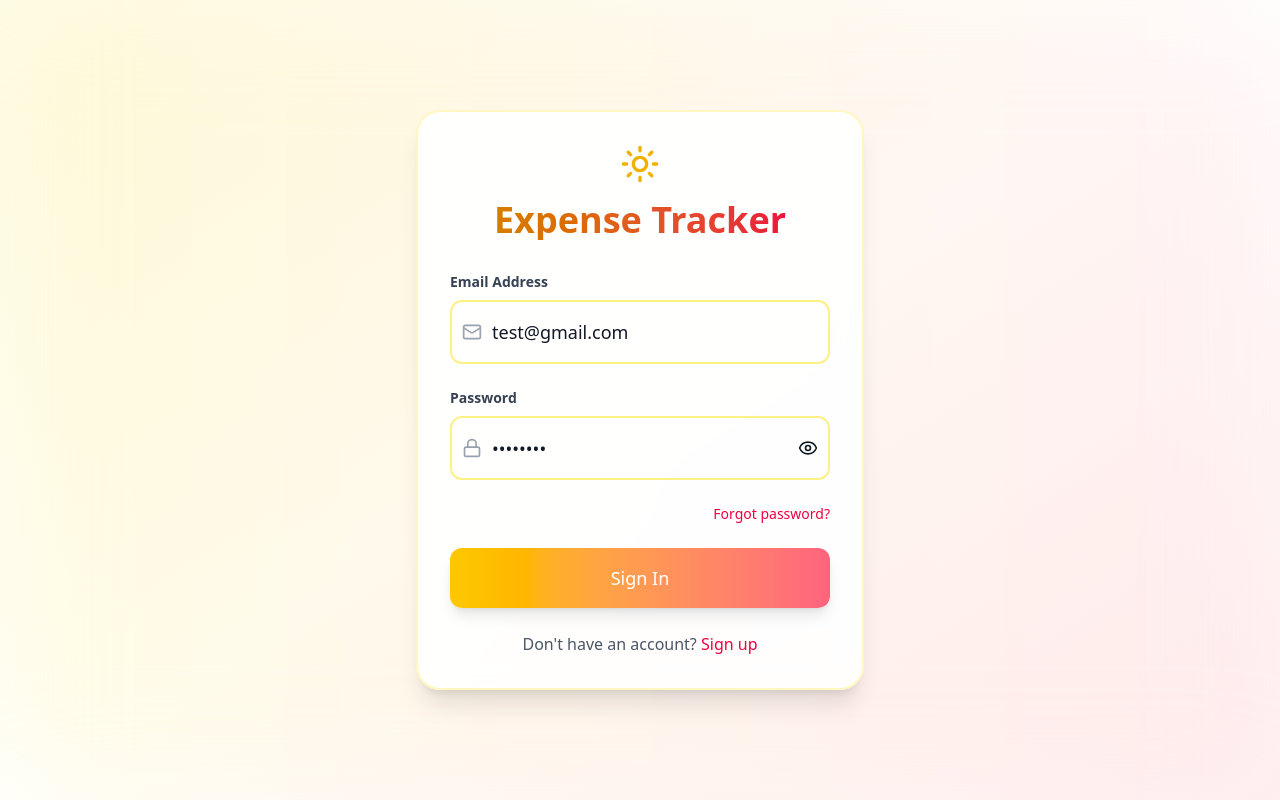
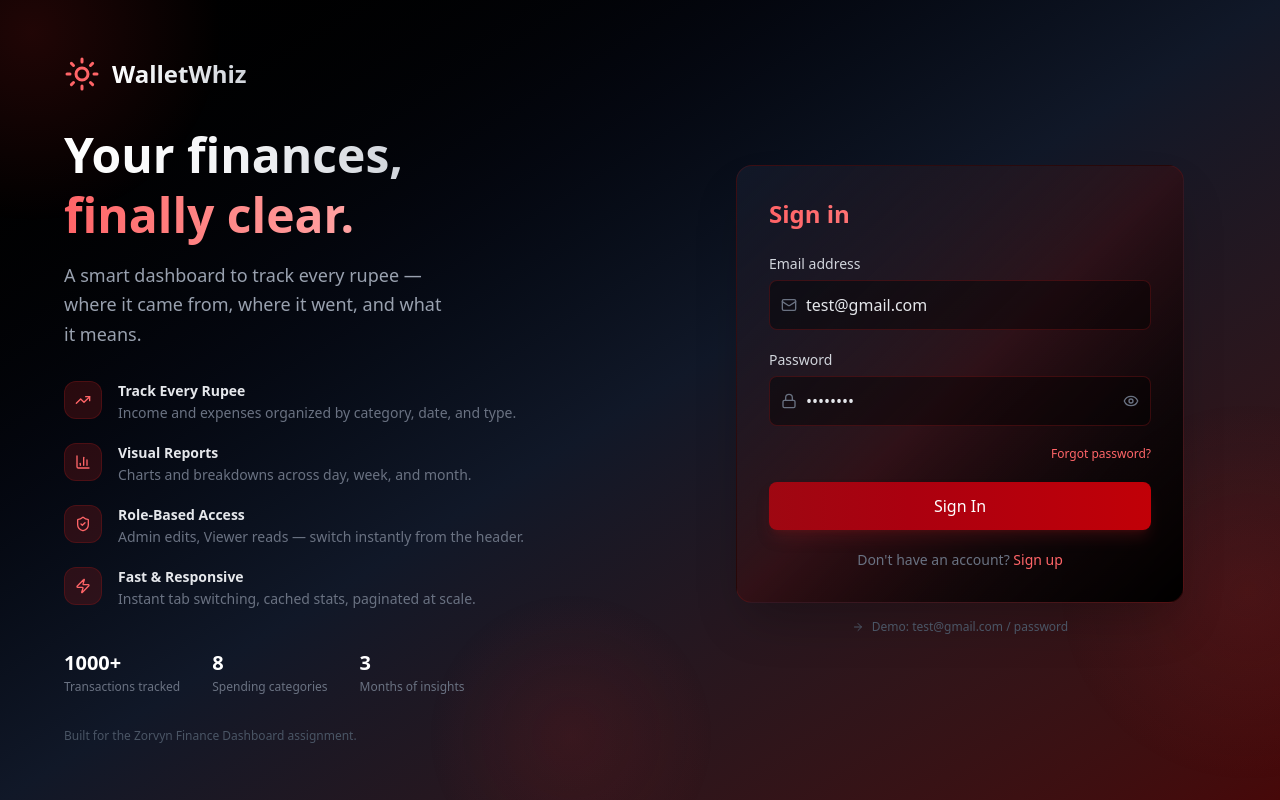
Before and after one commit to RamcharanRajpurohit/walletwhiz, a Next.js app: page /login in a window 1280 px wide. Built offline with nearby package versions, Linux system fonts and the light colour scheme.

Commit message:
fix dark mode

```diff
--- a/src/app/(app)/layout.tsx
+++ b/src/app/(app)/layout.tsx
@@ -9,7 +9,7 @@ import ReportsContent from '@/components/reports/ReportsContent'
 import InsightsContent from '@/components/insights/InsightsContent'
 import { useClientPath } from '@/hooks/useClientPath'
 
-export default function AppLayout({ children }: { children: React.ReactNode }) {
+export default function AppLayout({ children: _ }: { children: React.ReactNode }) {
   const pathname = useClientPath()
 
   return (
@@ -19,7 +19,7 @@ export default function AppLayout({ children }: { children: React.ReactNode }) {
         <div className="flex">
           <Sidebar />
           <main className="flex-1 p-4 md:p-8 md:ml-64">
-            <div className={pathname === '/dashboard' ? '' : 'hidden'}><DashboardContent /></div>
+            <div className={!pathname || pathname === '/dashboard' ? '' : 'hidden'}><DashboardContent /></div>
             <div className={pathname === '/expenses' ? '' : 'hidden'}><ExpensesContent /></div>
             <div className={pathname === '/reports' ? '' : 'hidden'}><ReportsContent /></div>
             <div className={pathname === '/insights' ? '' : 'hidden'}><InsightsContent /></div>
--- a/src/app/(auth)/layout.tsx
+++ b/src/app/(auth)/layout.tsx
@@ -1,29 +1,113 @@
-import { Sun } from 'lucide-react'
+import { Sun, TrendingUp, ShieldCheck, BarChart3, Zap, ArrowRight } from 'lucide-react'
 
-export default function AuthLayout({
-  children,
-}: {
-  children: React.ReactNode
-}) {
+const features = [
+  { icon: TrendingUp,  title: 'Track Every Rupee',   desc: 'Income and expenses organized by category, date, and type.' },
+  { icon: BarChart3,   title: 'Visual Reports',       desc: 'Charts and breakdowns across day, week, and month.' },
+  { icon: ShieldCheck, title: 'Role-Based Access',    desc: 'Admin edits, Viewer reads — switch instantly from the header.' },
+  { icon: Zap,         title: 'Fast & Responsive',    desc: 'Instant tab switching, cached stats, paginated at scale.' },
+]
+
+export default function AuthLayout({ children }: { children: React.ReactNode }) {
   return (
-    <div className="min-h-screen bg-gradient-to-br from-yellow-50 via-white to-rose-50">
-      <div className="min-h-screen flex items-center justify-center py-12 px-4 sm:px-6 lg:px-8">
-        <div className="max-w-md w-full">
-          <div className="absolute inset-0 bg-gradient-to-r from-yellow-200/20 to-rose-200/20 rounded-3xl blur-3xl"></div>
+    <div className="min-h-screen bg-gradient-to-br from-black via-gray-900 to-red-950 flex">
 
-          <div className="relative bg-white/90 backdrop-blur-md border-2 border-yellow-200/50 rounded-3xl shadow-xl p-8">
-            <div className="text-center mb-8">
-              <div className="flex items-center justify-center mb-4">
-                <Sun className="h-10 w-10 text-yellow-500" />
+      {/* Decorative radial glows */}
+      <div className="pointer-events-none fixed inset-0 overflow-hidden">
+        <div className="absolute -top-40 -left-40 w-96 h-96 rounded-full"
+          style={{ background: 'radial-gradient(circle, rgba(220,38,38,0.15) 0%, transparent 70%)' }} />
+        <div className="absolute top-1/2 -right-40 w-96 h-96 rounded-full"
+          style={{ background: 'radial-gradient(circle, rgba(220,38,38,0.1) 0%, transparent 70%)' }} />
+        <div className="absolute -bottom-20 left-1/3 w-72 h-72 rounded-full"
+          style={{ background: 'radial-gradient(circle, rgba(185,28,28,0.12) 0%, transparent 70%)' }} />
+      </div>
+
+      {/* ── Left panel ─────────────────────────────────────────── */}
+      <div className="hidden lg:flex lg:w-1/2 flex-col justify-between px-16 py-14 relative z-10">
+        {/* Logo */}
+        <div className="flex items-center space-x-3">
+          <Sun className="h-9 w-9 text-red-400" />
+          <span className="text-2xl font-bold bg-gradient-to-r from-white to-gray-300 bg-clip-text text-transparent">
+            WalletWhiz
+          </span>
+        </div>
+
+        {/* Hero text */}
+        <div className="space-y-8">
+          <div className="space-y-4">
+            <h1 className="text-5xl font-bold leading-tight">
+              <span className="bg-gradient-to-r from-white via-gray-100 to-gray-300 bg-clip-text text-transparent">
+                Your finances,
+              </span>
+              <br />
+              <span className="bg-gradient-to-r from-red-400 to-red-300 bg-clip-text text-transparent">
+                finally clear.
+              </span>
+            </h1>
+            <p className="text-gray-400 text-lg max-w-sm leading-relaxed">
+              A smart dashboard to track every rupee — where it came from, where it went, and what it means.
+            </p>
+          </div>
+
+          {/* Feature list */}
+          <div className="space-y-5">
+            {features.map(({ icon: Icon, title, desc }) => (
+              <div key={title} className="flex items-start space-x-4 group">
+                <div className="p-2.5 bg-red-900/30 border border-red-900/40 rounded-xl shrink-0 group-hover:bg-red-900/50 transition-colors">
+                  <Icon className="h-4 w-4 text-red-400" />
+                </div>
+                <div>
+                  <p className="text-sm font-semibold text-gray-200">{title}</p>
+                  <p className="text-sm text-gray-500 mt-0.5">{desc}</p>
+                </div>
               </div>
-              <h1 className="text-4xl font-bold bg-gradient-to-r from-yellow-600 to-rose-600 bg-clip-text text-transparent mb-2">
-                Expense Tracker
-              </h1>
-            </div>
+            ))}
+          </div>
+
+          {/* Stats row */}
+          <div className="flex items-center space-x-8 pt-2">
+            {[
+              { value: '1000+', label: 'Transactions tracked' },
+              { value: '8',     label: 'Spending categories' },
+              { value: '3',     label: 'Months of insights' },
+            ].map(s => (
+              <div key={s.label}>
+                <p className="text-xl font-bold text-white">{s.value}</p>
+                <p className="text-xs text-gray-500 mt-0.5">{s.label}</p>
+              </div>
+            ))}
+          </div>
+        </div>
+
+        {/* Bottom note */}
+        <p className="text-xs text-gray-600">
+          Built for the Zorvyn Finance Dashboard assignment.
+        </p>
+      </div>
+
+      {/* ── Right panel — auth card ─────────────────────────────── */}
+      <div className="w-full lg:w-1/2 flex items-center justify-center px-6 py-14 relative z-10">
+        <div className="w-full max-w-md">
+
+          {/* Mobile logo */}
+          <div className="flex items-center justify-center space-x-3 mb-8 lg:hidden">
+            <Sun className="h-8 w-8 text-red-400" />
+            <span className="text-2xl font-bold bg-gradient-to-r from-white to-gray-300 bg-clip-text text-transparent">
+              WalletWhiz
+            </span>
+          </div>
+
+          <div className="bg-gradient-to-br from-gray-900 via-red-950/40 to-black border border-red-900/30 rounded-2xl shadow-2xl p-8">
             {children}
+          </div>
+
+          {/* Demo credentials hint */}
+          <div className="mt-4 flex items-center justify-center space-x-2 text-xs text-gray-600">
+            <ArrowRight className="h-3 w-3" />
+            <span>Demo: test@gmail.com / password</span>
           </div>
         </div>
       </div>
+
     </div>
   )
 }
--- a/src/app/layout.tsx
+++ b/src/app/layout.tsx
@@ -21,8 +21,21 @@ export default function RootLayout({
   children: React.ReactNode
 }) {
   return (
-    <html lang="en">
-      <body>
+    <html lang="en" suppressHydrationWarning>
+      <head>
+        {/* Runs before React hydrates — prevents theme flash */}
+        <script dangerouslySetInnerHTML={{ __html: `
+          (function() {
+            try {
+              var t = localStorage.getItem('walletwhiz_theme');
+              if (t === 'dark' || (!t && window.matchMedia('(prefers-color-scheme: dark)').matches)) {
+                document.documentElement.classList.add('dark');
+              }
+            } catch(e) {}
+          })();
+        `}} />
+      </head>
+      <body suppressHydrationWarning>
         <ThemeProvider>
           <RoleProvider>
             {children}
--- a/src/components/auth/LoginForm.tsx
+++ b/src/components/auth/LoginForm.tsx
@@ -1,14 +1,12 @@
 'use client'
 
 import { useState } from 'react'
-import { useRouter } from 'next/navigation'
 import Link from 'next/link'
 import { Mail, Lock, Eye, EyeOff, AlertCircle } from 'lucide-react'
 import { createClient } from '@/lib/supabase/client'
 import { toast } from 'sonner'
 
 export default function LoginForm() {
-  const router = useRouter()
   const [email, setEmail] = useState('test@gmail.com')
   const [password, setPassword] = useState('password')
   const [showPassword, setShowPassword] = useState(false)
@@ -51,7 +49,7 @@ export default function LoginForm() {
       if (error) throw error
 
       toast.success('Welcome back!')
-      router.push('/dashboard')
+      window.location.href = '/dashboard'
     } catch (error) {
   const errorMessage = error instanceof Error ? error.message : 'Failed to sign in'
   toast.error(errorMessage)
@@ -61,80 +59,56 @@ export default function LoginForm() {
   }
 
   return (
-    <form onSubmit={handleSubmit} className="space-y-6">
-
+    <>
+      <h2 className="text-2xl font-bold mb-6 bg-gradient-to-r from-red-400 to-red-300 bg-clip-text text-transparent">
+        Sign in
+      </h2>
+      <form onSubmit={handleSubmit} className="space-y-5">
         <div>
-        <label htmlFor="email" className="block text-sm font-semibold text-gray-700 mb-2">
-          Email Address
+          <label htmlFor="email" className="block text-sm font-medium text-gray-300 mb-1.5">
+            Email address
           </label>
           <div className="relative">
             <div className="absolute inset-y-0 left-0 pl-3 flex items-center pointer-events-none">
-            <Mail className="h-5 w-5 text-gray-400" />
+              <Mail className="h-4 w-4 text-gray-500" />
             </div>
             <input
               id="email"
               type="email"
               value={email}
-            onChange={(e) => {
-              setEmail(e.target.value)
-              if (errors.email) setErrors({ ...errors, email: undefined })
-            }}
-            className={`block w-full pl-10 pr-3 py-4 border-2 ${
-              errors.email ? 'border-rose-300' : 'border-yellow-200'
-            } rounded-xl focus:outline-none focus:ring-2 focus:ring-rose-200 text-lg`}
-            placeholder="Enter your email"
+              onChange={(e) => { setEmail(e.target.value); if (errors.email) setErrors({ ...errors, email: undefined }) }}
+              className={`block w-full pl-9 pr-3 py-3 bg-black/40 border ${errors.email ? 'border-red-700' : 'border-red-900/40'} rounded-lg text-gray-200 placeholder-gray-600 focus:outline-none focus:ring-2 focus:ring-red-800 focus:border-transparent transition-all`}
+              placeholder="you@example.com"
             />
           </div>
-        {errors.email && (
-          <p className="mt-2 text-sm text-rose-600 flex items-center">
-            <AlertCircle className="w-4 h-4 mr-1" />
-            {errors.email}
-          </p>
-        )}
+          {errors.email && <p className="mt-1.5 text-xs text-red-400 flex items-center"><AlertCircle className="w-3 h-3 mr-1" />{errors.email}</p>}
         </div>
 
         <div>
-        <label htmlFor="password" className="block text-sm font-semibold text-gray-700 mb-2">
+          <label htmlFor="password" className="block text-sm font-medium text-gray-300 mb-1.5">
             Password
           </label>
           <div className="relative">
             <div className="absolute inset-y-0 left-0 pl-3 flex items-center pointer-events-none">
-            <Lock className="h-5 w-5 text-gray-400" />
+              <Lock className="h-4 w-4 text-gray-500" />
             </div>
             <input
               id="password"
               type={showPassword ? 'text' : 'password'}
               value={password}
-            onChange={(e) => {
-              setPassword(e.target.value)
-              if (errors.password) setErrors({ ...errors, password: undefined })
-            }}
-            className={`block w-full pl-10 pr-12 py-4 border-2 ${
-              errors.password ? 'border-rose-300' : 'border-yellow-200'
-            } rounded-xl focus:outline-none focus:ring-2 focus:ring-rose-200 text-lg`}
-            placeholder="Enter your password"
+              onChange={(e) => { setPassword(e.target.value); if (errors.password) setErrors({ ...errors, password: undefined }) }}
+              className={`block w-full pl-9 pr-10 py-3 bg-black/40 border ${errors.password ? 'border-red-700' : 'border-red-900/40'} rounded-lg text-gray-200 placeholder-gray-600 focus:outline-none focus:ring-2 focus:ring-red-800 focus:border-transparent transition-all`}
+              placeholder="••••••••"
             />
-          <button
-            type="button"
-            onClick={() => setShowPassword(!showPassword)}
-            className="absolute inset-y-0 right-0 pr-3 flex items-center"
-          >
-            {showPassword ? <EyeOff className="h-5 w-5" /> : <Eye className="h-5 w-5" />}
+            <button type="button" onClick={() => setShowPassword(!showPassword)} className="absolute inset-y-0 right-0 pr-3 flex items-center text-gray-500 hover:text-gray-300">
+              {showPassword ? <EyeOff className="h-4 w-4" /> : <Eye className="h-4 w-4" />}
             </button>
           </div>
-        {errors.password && (
-          <p className="mt-2 text-sm text-rose-600 flex items-center">
-            <AlertCircle className="w-4 h-4 mr-1" />
-            {errors.password}
-          </p>
-        )}
+          {errors.password && <p className="mt-1.5 text-xs text-red-400 flex items-center"><AlertCircle className="w-3 h-3 mr-1" />{errors.password}</p>}
         </div>
 
-      <div className="flex items-center justify-end">
-        <Link
-          href="/forgot-password"
-          className="text-sm font-medium text-rose-600 hover:text-rose-500"
-        >
+        <div className="flex justify-end">
+          <Link href="/forgot-password" className="text-xs text-red-400 hover:text-red-300 transition-colors">
             Forgot password?
           </Link>
         </div>
@@ -142,21 +116,18 @@ export default function LoginForm() {
         <button
           type="submit"
           disabled={loading}
-        className="w-full flex items-center justify-center px-6 py-4 bg-gradient-to-r from-yellow-400 to-rose-400 hover:from-yellow-500 hover:to-rose-500 text-white text-lg font-medium rounded-xl transition-all duration-200 hover:scale-105 shadow-lg disabled:opacity-50 disabled:cursor-not-allowed"
+          className="w-full py-3 bg-gradient-to-r from-red-800 to-red-700 hover:from-red-700 hover:to-red-600 text-white font-medium rounded-lg transition-all duration-300 shadow-lg shadow-red-900/30 disabled:opacity-50 disabled:cursor-not-allowed"
         >
           {loading ? 'Signing in...' : 'Sign In'}
         </button>
 
-      <div className="text-center">
-        <p className="text-gray-600">
+        <p className="text-center text-sm text-gray-500">
           Don&apos;t have an account?{' '}
-          <Link href="/signup" className="font-medium text-rose-600 hover:text-rose-500">
+          <Link href="/signup" className="text-red-400 hover:text-red-300 font-medium transition-colors">
             Sign up
           </Link>
-
         </p>
-
-      </div>
       </form>
+    </>
   )
 }
--- a/src/components/layout/Header.tsx
+++ b/src/components/layout/Header.tsx
@@ -1,6 +1,5 @@
 'use client'
 import { useState } from 'react'
-import { useRouter } from 'next/navigation'
 import { LogOut, Menu, X, Sun, ShieldCheck, Eye, Moon } from 'lucide-react'
 import { createClient } from '@/lib/supabase/client'
 import { toast } from 'sonner'
@@ -9,7 +8,6 @@ import { useTheme } from '@/context/ThemeContext'
 import { navigateTo } from '@/hooks/useClientPath'
 
 export default function Header() {
-  const router = useRouter()
   const [mobileMenuOpen, setMobileMenuOpen] = useState(false)
   const { role, setRole } = useRole()
   const { theme, toggleTheme } = useTheme()
@@ -18,8 +16,7 @@ export default function Header() {
     const supabase = createClient()
     await supabase.auth.signOut()
     toast.success('Logged out successfully')
-    router.push('/login')
-    router.refresh()
+    window.location.href = '/login'
   }
 
   return (
--- a/src/components/layout/Sidebar.tsx
+++ b/src/components/layout/Sidebar.tsx
@@ -19,7 +19,7 @@ export default function Sidebar() {
       <div className="flex flex-col flex-grow bg-white/90 backdrop-blur-md border-r-2 border-yellow-200/50 px-4 py-8">
         <nav className="flex-1 space-y-2">
           {navigation.map((item) => {
-            const isActive = pathname === item.href
+            const isActive = pathname !== null && pathname === item.href
             return (
               <button
                 key={item.name}
--- a/src/hooks/useClientPath.ts
+++ b/src/hooks/useClientPath.ts
@@ -3,7 +3,7 @@
 import { useState, useEffect } from 'react'
 
 export function useClientPath() {
-  const [pathname, setPathname] = useState('/dashboard')
+  const [pathname, setPathname] = useState<string | null>(null)
 
   useEffect(() => {
     setPathname(window.location.pathname)
```
Lines whose indentation alone changed are shown as unchanged.
